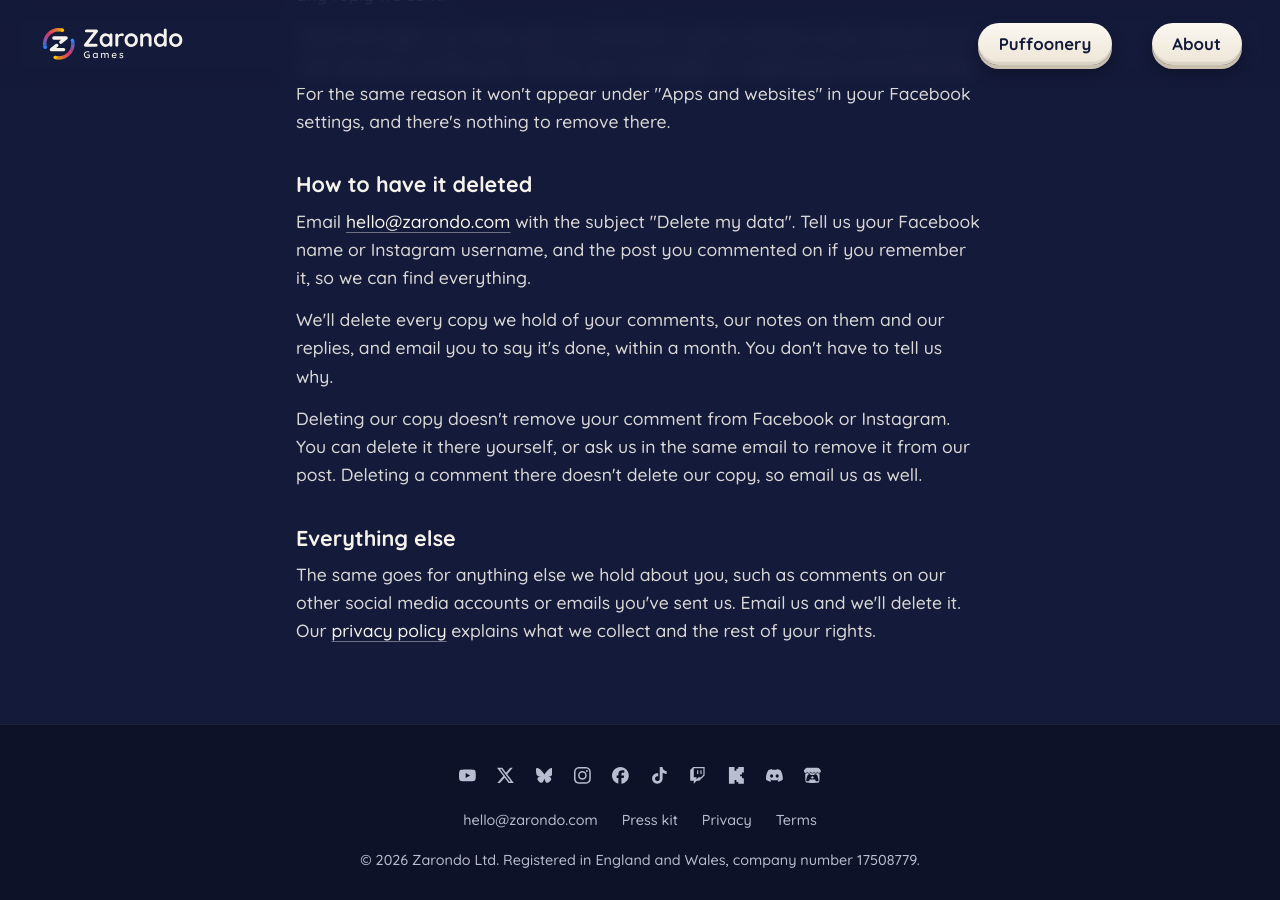
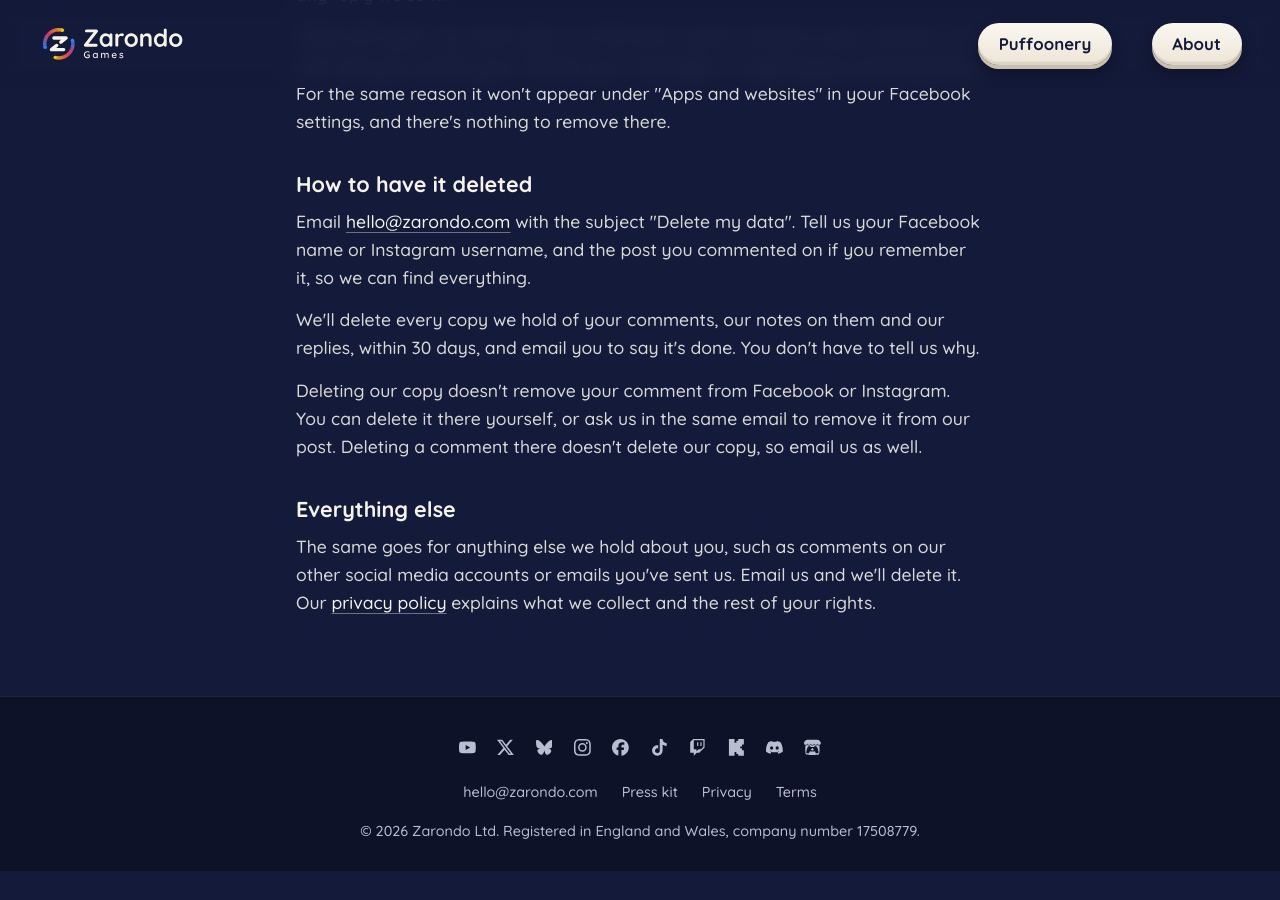
Before and after one commit to chumleesockson/zarondo-site, a Jekyll site: the page built from data-deletion.html, in a window 1280 px wide and 900 px high, scrolled down 601 px. Built offline with Jekyll 4.4.1, drawn with Linux system fonts in a browser that asks for light colours; after the commit the page ends 1472 px from its top, so only the background shows below that.

Commit message:
Promise deletion within 30 days, as the privacy page does
Co-Authored-By: Claude Opus 5.5 <noreply@anthropic.com>

```diff
--- a/data-deletion.html
+++ b/data-deletion.html
@@ -18,7 +18,7 @@ body_class: legal-page
 
   <h2>How to have it deleted</h2>
   <p>Email <a href="mailto:hello@zarondo.com?subject=Delete%20my%20data">hello@zarondo.com</a> with the subject "Delete my data". Tell us your Facebook name or Instagram username, and the post you commented on if you remember it, so we can find everything.</p>
-  <p>We'll delete every copy we hold of your comments, our notes on them and our replies, and email you to say it's done, within a month. You don't have to tell us why.</p>
+  <p>We'll delete every copy we hold of your comments, our notes on them and our replies, within 30 days, and email you to say it's done. You don't have to tell us why.</p>
   <p>Deleting our copy doesn't remove your comment from Facebook or Instagram. You can delete it there yourself, or ask us in the same email to remove it from our post. Deleting a comment there doesn't delete our copy, so email us as well.</p>
 
   <h2>Everything else</h2>
```
